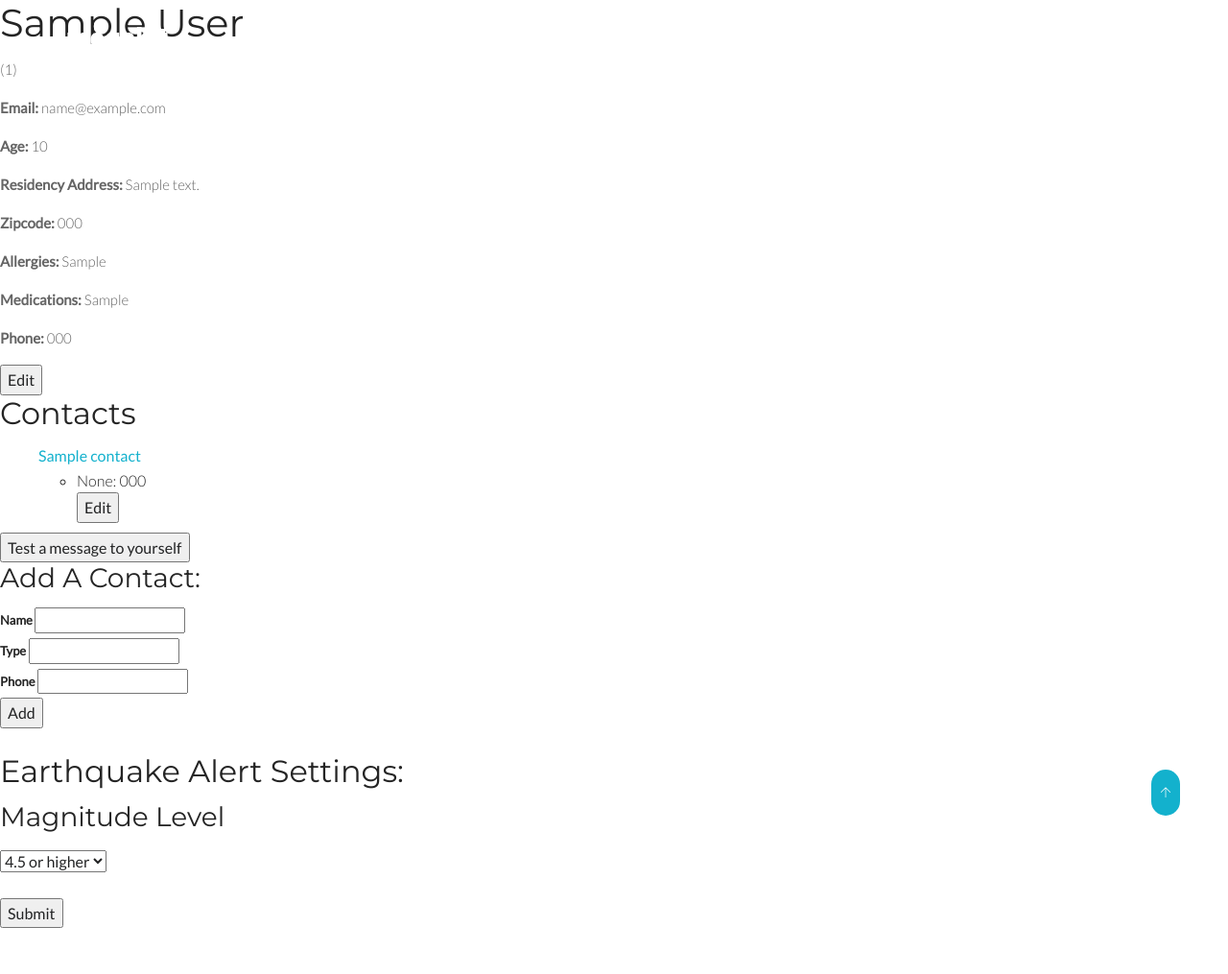
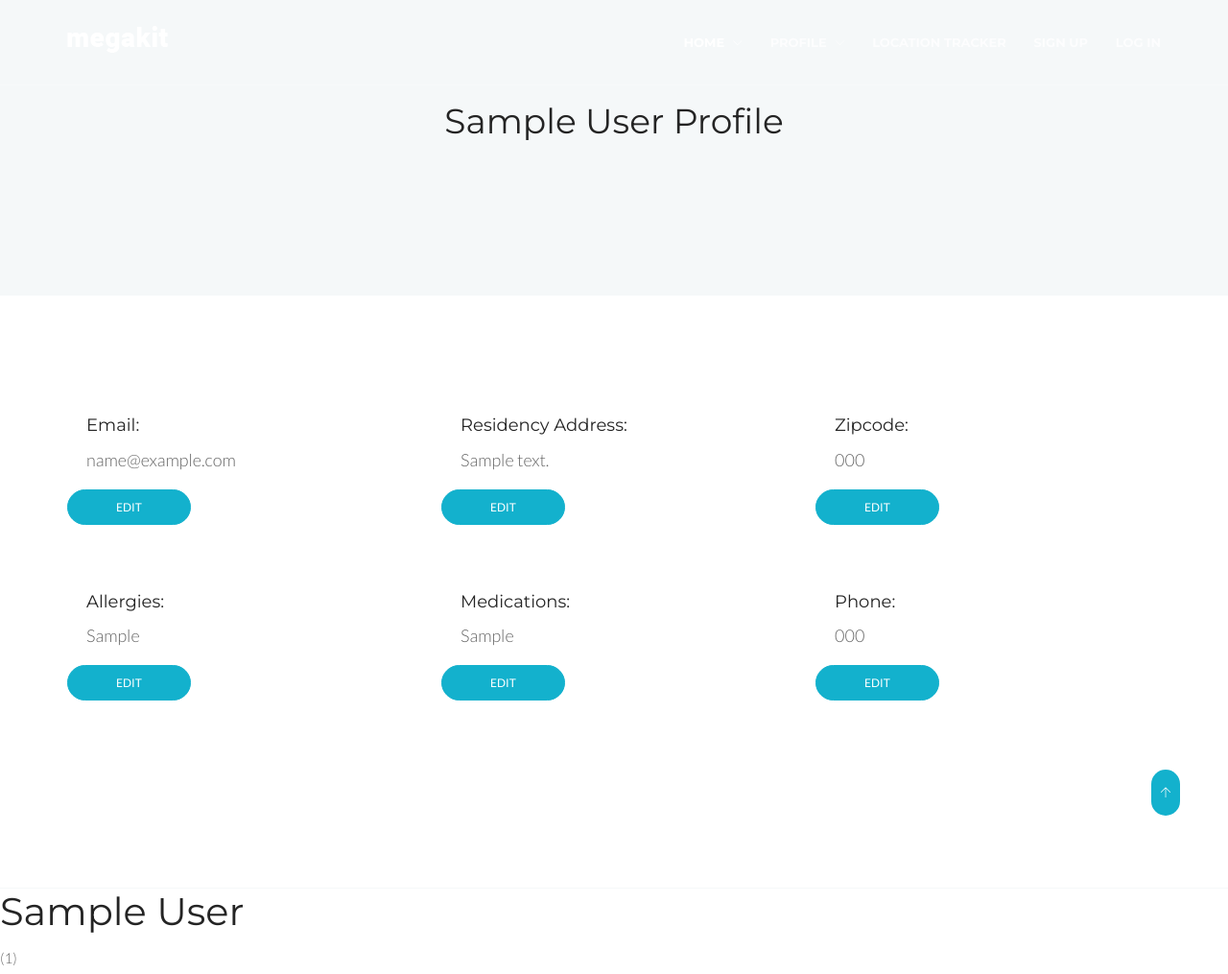
Before and after one commit to Sol1323/hb-nat-disaster-app, a Flask app: page /users/1 in a window 1280 px wide. Shown: the top 1015 px of the page at 96% size. Run offline with Flask 2, Linux system fonts and the light colour scheme; tables that the repository leaves empty hold one stand-in row (values such as "Sample post"); some libraries are stand-ins or nearby versions.

Commit message:
started styles in user profile

```diff
--- a/templates/base.html
+++ b/templates/base.html
@@ -151,6 +151,7 @@
 
     <!-- My Overriding Settings -->
     <script type="text/javascript" src="/static/js/main.js"></script>
+    <script type="text/javascript" src="/static/js/maps.js"></script>
     <!--========== END JAVASCRIPTS ==========-->
 
   </body>
--- a/templates/user.html
+++ b/templates/user.html
@@ -1,5 +1,99 @@
 {% extends 'base.html' %}
 {% block content %}
+<div class="g-bg-color--sky-light">
+          <div class="container g-padding-y-80--xs g-padding-y-125--xsm">
+<div class="g-text-center--xs g-margin-b-80--xs">
+                    <p class="text-uppercase g-font-size-14--xs g-font-weight--700 g-color--primary g-letter-spacing--2 g-margin-b-25--xs"></p>
+                    <h2 class="g-font-size-32--xs g-font-size-36--md">{{ user.name }} Profile</h2>
+                </div>
+                </div>
+                </div>
+<!-- Features -->
+<div class="g-hor-divider__solid--sky-light">
+    <div class="container g-padding-y-80--xs g-padding-y-125--sm">
+        <div class="row g-margin-b-60--xs g-margin-b-70--md">
+            <div class="col-sm-4 g-margin-b-60--xs g-margin-b-0--md">
+                <!-- Media -->
+                <div class="clearfix">
+                    <div class="g-media__body g-padding-x-20--xs">
+                        <h3 class="g-font-size-18--xs g-margin-b-10--xs">Email:</h3>
+                        <p class="g-font-size-18--sm">{{ user.email }}</p>
+                    </div>
+                    <button type="button" class="text-uppercase s-btn s-btn--xs s-btn--primary-bg g-radius--50 g-padding-x-50--xs">Edit</button>
+                </div>
+                <!-- End Media -->
+            </div>
+            <div class="col-sm-4 g-margin-b-60--xs g-margin-b-0--md">
+                <!-- Media -->
+                <div class="clearfix">
+                    <div class="g-media__body g-padding-x-20--xs">
+                        <h3 class="g-font-size-18--xs g-margin-b-10--xs">Residency Address:</h3>
+                        <p class="g-font-size-18--sm">{{ user.residency_address }}</p>
+                    </div>
+                    <button type="button" class="text-uppercase s-btn s-btn--xs s-btn--primary-bg g-radius--50 g-padding-x-50--xs">Edit</button>
+                </div>
+                <!-- End Media -->
+            </div>
+            <div class="col-sm-4">
+                <!-- Media -->
+                <div class="clearfix">
+                    <div class="g-media__body g-padding-x-20--xs">
+                        <h3 class="g-font-size-18--xs g-margin-b-10--xs">Zipcode:</h3>
+                        <p class="g-font-size-18--sm">{{ user.zipcode }}</p>
+                    </div>
+                    <button type="button" class="text-uppercase s-btn s-btn--xs s-btn--primary-bg g-radius--50 g-padding-x-50--xs">Edit</button>
+                </div>
+                <!-- End Media -->
+            </div>
+        </div>
+
+        <div class="row g-margin-b-60--xs g-margin-b-70--md">
+            <div class="col-sm-4 g-margin-b-60--xs g-margin-b-0--md">
+                <!-- Media -->
+                <div class="clearfix">
+                    <div class="g-media__body g-padding-x-20--xs">
+                        <h3 class="g-font-size-18--xs g-margin-b-10--xs">Allergies:</h3>
+                        <p class="g-font-size-18--sm">{{ user.allergies }}</p>
+                    </div>
+                    <button type="button" class="text-uppercase s-btn s-btn--xs s-btn--primary-bg g-radius--50 g-padding-x-50--xs">Edit</button>
+                </div>
+                <!-- End Media -->
+            </div>
+            <div class="col-sm-4 g-margin-b-60--xs g-margin-b-0--md">
+                <!-- Media -->
+                <div class="clearfix">
+                    <div class="g-media__body g-padding-x-20--xs">
+                        <h3 class="g-font-size-18--xs g-margin-b-10--xs">Medications:</h3>
+                        <p class="g-font-size-18--sm">{{ user.medications }}</p>
+                    </div>
+                    <button type="button" class="text-uppercase s-btn s-btn--xs s-btn--primary-bg g-radius--50 g-padding-x-50--xs">Edit</button>
+                </div>
+                <!-- End Media -->
+            </div>
+            <div class="col-sm-4">
+                <!-- Media -->
+                <div class="clearfix">
+                    <div class="g-media__body g-padding-x-20--xs">
+                        <h3 class="g-font-size-18--xs g-margin-b-10--xs">Phone:</h3>
+                        <p class="g-font-size-18--sm">{{ user.phone }}</p>
+                    </div>
+                    <button type="button" class="text-uppercase s-btn s-btn--xs s-btn--primary-bg g-radius--50 g-padding-x-50--xs">Edit</button>
+                </div>
+                <!-- End Media -->
+            </div>
+        </div>
+
+
+        </div>
+    </div>
+</div>
+<!-- End Features -->
+
+
+
+
+
+
 
   <div id="show-user-info">
     <h1>{{ user.name }}</h1>
@@ -127,6 +221,6 @@
 
 <script async defer src="https://maps.googleapis.com/maps/api/js?key={{ GOOGLE_KEY }}&callback=initMap">
 </script>
-<script src="/static/js/maps.js"></script>
+
 
 {% endblock %}
```
